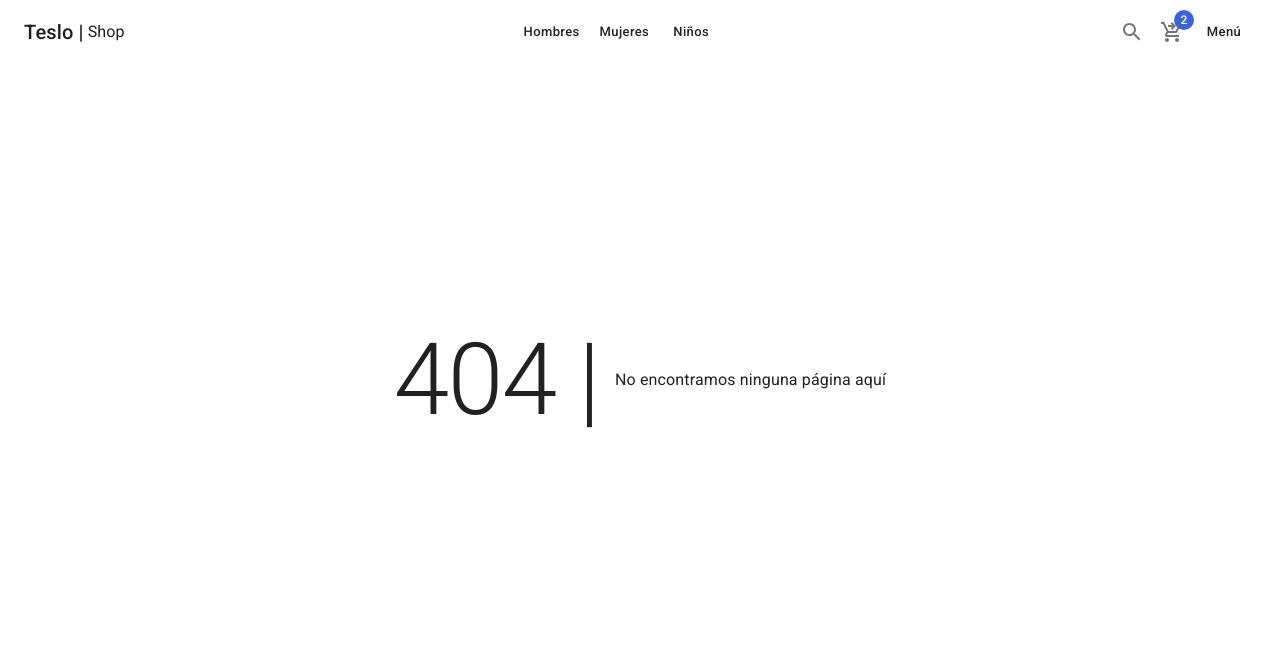
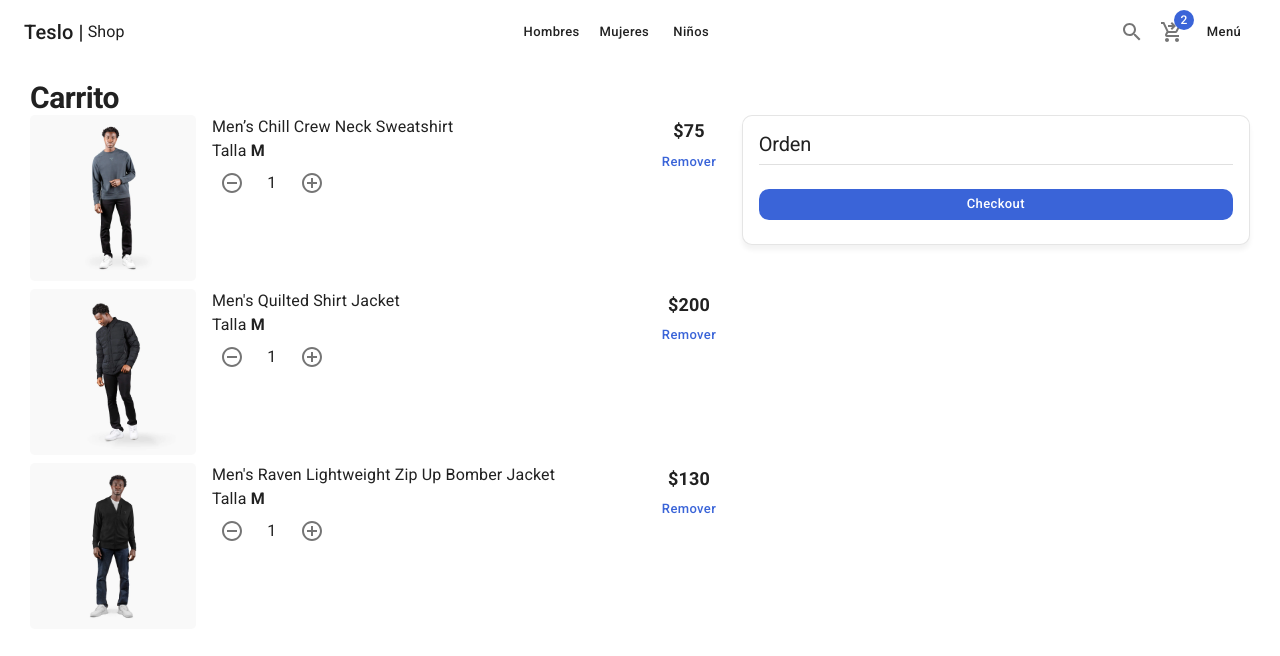
Before and after one commit to RobertoQuintero/nextjs-teslo-shop, a Next.js app: page /cart in a window 1280 px wide. Before the commit this address had no page. Shown: the top 656 px of the page. Built offline with nearby package versions, Linux system fonts and the light colour scheme.

Commit message:
Temina diseño de pagia carrito de compras

```diff
--- /dev/null
+++ b/components/cart/CartList.tsx
@@ -0,0 +1,50 @@
+import NextLink from 'next/link'
+import { initialData } from "@/database/products"
+import { Box, Button, CardActionArea, CardMedia, Grid, Link, Typography } from "@mui/material"
+import { ItemCounter } from '../ui'
+
+const productsInCart=[
+  initialData.products[0],
+  initialData.products[1],
+  initialData.products[2],
+]
+export const CartList = () => {
+  return (
+    <>
+      {
+        productsInCart.map(product=>(
+          <Grid container spacing={2} key={product.slug} sx={{mb:1}}>
+            <Grid item xs={3}>
+              {/* llevar a la pagina del producto */}
+              <NextLink href='/product/slug' passHref legacyBehavior>
+                <Link>
+                  <CardActionArea>
+                    <CardMedia
+                      image={`products/${product.images[0]}`}
+                      component='img'
+                      sx={{borderRadius:'5px'}}
+                    />
+                  </CardActionArea>
+                </Link>
+              </NextLink>
+            </Grid>
+            <Grid item xs={7}>
+              <Box display='flex' flexDirection='column'>
+                <Typography variant='body1'>{product.title}</Typography>
+                <Typography variant='body1'>Talla <strong>M</strong></Typography>
+                <ItemCounter/>
+              </Box>
+            </Grid>
+            <Grid item xs={2} display='flex' alignItems='center' flexDirection='column'>
+              <Typography variant='subtitle1'>${product.price}</Typography>
+
+              <Button variant='text' color='secondary'>
+                Remover
+              </Button>
+            </Grid>
+          </Grid>
+        ))
+      }
+    </>
+  )
+}
--- /dev/null
+++ b/components/cart/index.ts
@@ -0,0 +1 @@
+export * from "./CartList";
--- /dev/null
+++ b/pages/cart/index.tsx
@@ -0,0 +1,36 @@
+import { CartList } from "@/components/cart"
+import { ShopLayout } from "@/components/layouts"
+import { Box, Button, Card, CardContent, Divider, Grid, Typography } from "@mui/material"
+
+const CartPage = () => {
+  return (
+    <ShopLayout title="Carrito - 3" pageDescription="Carrito de compras de la tienda">
+      <Typography variant="h1" component='h1'>Carrito</Typography>
+
+      <Grid container>
+        <Grid item xs={12} sm={7}>
+          <CartList/>
+        </Grid>
+
+        <Grid item xs={12} sm={5}>
+          <Card className='summary-card'>
+            <CardContent>
+              <Typography variant='h2'>Orden</Typography>
+              <Divider sx={{my:1}}/>
+              {/* order sumary */}
+
+              <Box sx={{mt:3}}>
+                <Button color='secondary' className="circular-btn" fullWidth>
+                  Checkout
+                </Button>
+              </Box>
+            </CardContent>
+          </Card>
+        </Grid>
+
+      </Grid>
+    </ShopLayout>
+  )
+}
+
+export default CartPage
```
